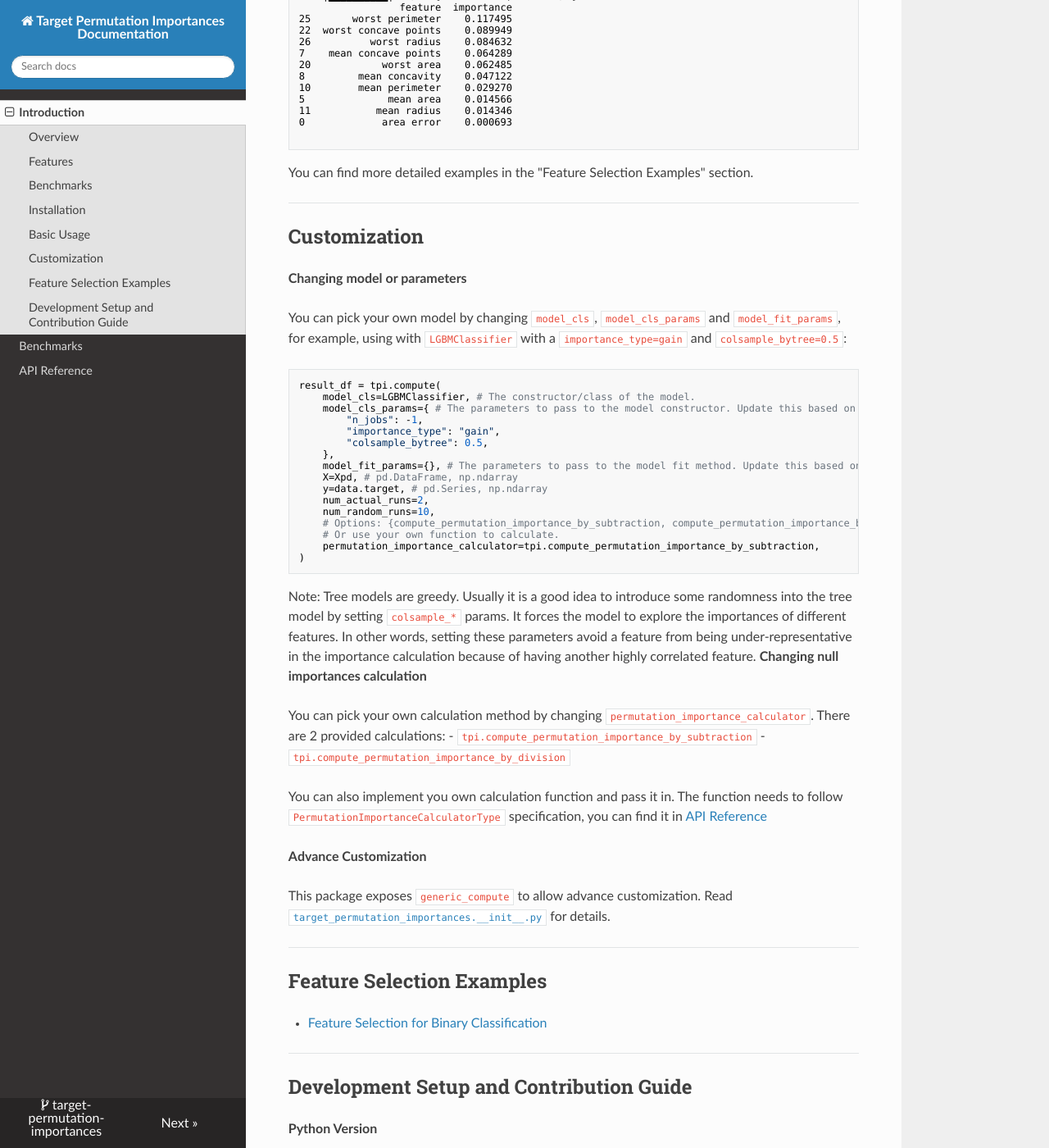
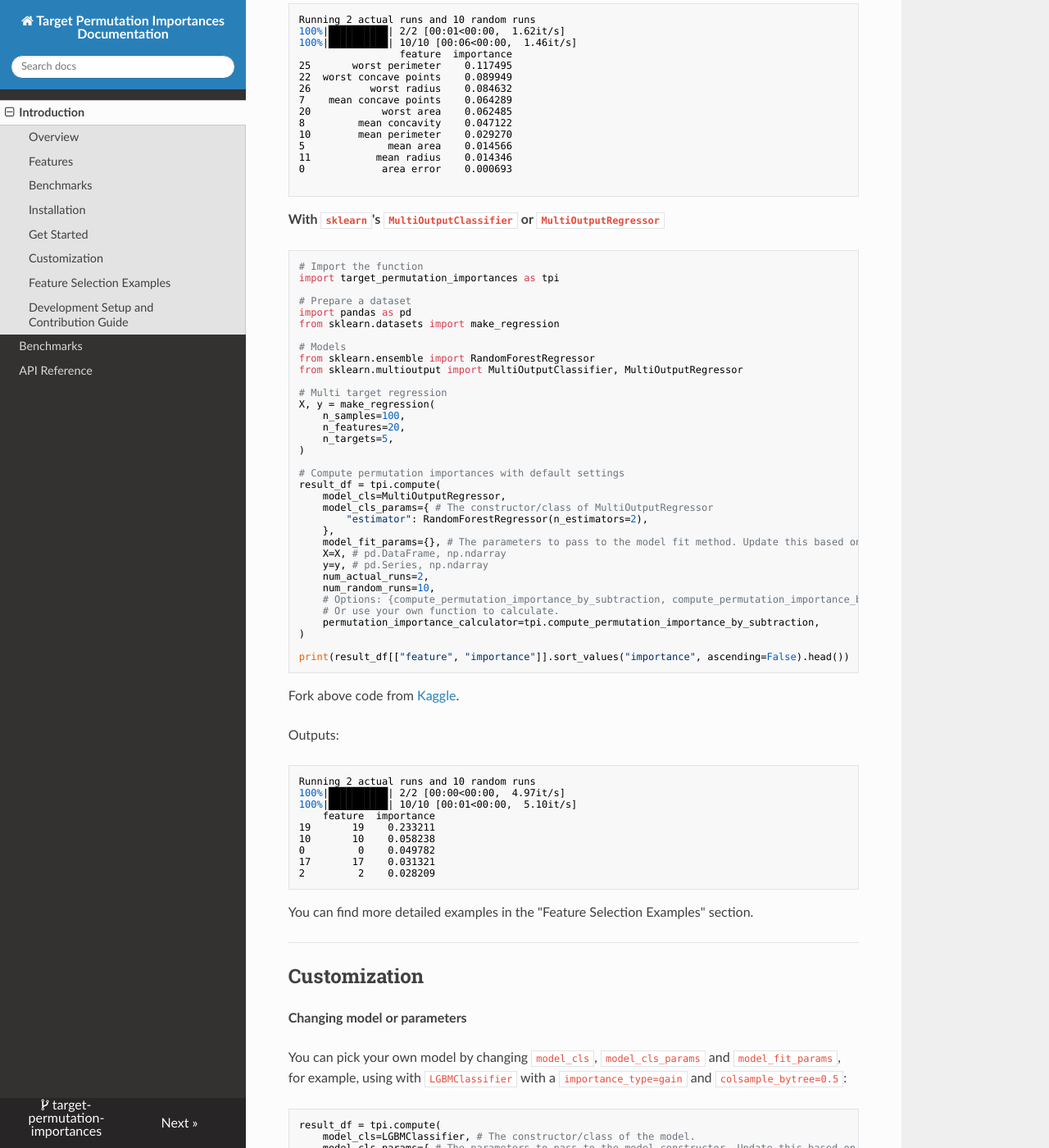
Before and after one commit to kingychiu/target-permutation-importances, an MkDocs documentation site: the page built from docs/index.md, in a window 1280 px wide and 1400 px high, scrolled down 3206 px. Shown: the whole window at 82% size. Built offline with MkDocs 1.6.1, drawn with Linux system fonts in a browser that asks for light colours; nearby versions of some CDN libraries; some of the changed text lies outside the part shown.

Commit message:
Document working with multi output

````diff
--- a/docs/index.md
+++ b/docs/index.md
@@ -10,6 +10,8 @@
 [[Bug Report]](https://github.com/kingychiu/target-permutation-importances/issues/)
 [[Documentation]](https://target-permutation-importances.readthedocs.io/en/latest/)
 [[API Reference]](https://target-permutation-importances.readthedocs.io/en/latest/reference/)
+
+---
 
 ## Overview
 Null Importances is normalized feature importance measures that can correct the feature importance bias.
@@ -40,9 +42,10 @@ This method were originally proposed/implemented by:
 ## Features
 1. Compute null importances with only one function call.
 2. Support models with `sklearn` interface, including `xgboost`, `catboost`, `lightgbm`.
-3. Support data in `pandas.DataFrame` and `numpy.ndarray`
-4. Highly customizable with both the exposed `compute` and `generic_compute` functions.
-5. Proven effectiveness in Kaggle competitions and in [`Our Benchmarks Results`](https://target-permutation-importances.readthedocs.io/en/latest/benchmarks/).
+3. Support `sklearn`'s `MultiOutputClassifier` or `MultiOutputRegressor` interface.
+4. Support data in `pandas.DataFrame` and `numpy.ndarray`
+5. Highly customizable with both the exposed `compute` and `generic_compute` functions.
+6. Proven effectiveness in Kaggle competitions and in [`Our Benchmarks Results`](https://target-permutation-importances.readthedocs.io/en/latest/benchmarks/).
 
 ---
 
@@ -95,7 +98,9 @@ beartype = "^0.14.1"
 ```
 ---
 
-## Basic Usage
+## Get Started
+
+**Standard models with `sklearn` interface**
 
 ```python
 # Import the function
@@ -153,6 +155,61 @@ Running 2 actual runs and 10 random runs
 11           mean radius    0.014346
 0             area error    0.000693
 
+```
+
+
+**With `sklearn`'s `MultiOutputClassifier` or `MultiOutputRegressor`**
+
+```python
+# Import the function
+import target_permutation_importances as tpi
+
+# Prepare a dataset
+import pandas as pd
+from sklearn.datasets import make_regression
+
+# Models
+from sklearn.ensemble import RandomForestRegressor
+from sklearn.multioutput import MultiOutputClassifier, MultiOutputRegressor
+
+# Multi target regression
+X, y = make_regression(
+    n_samples=100,
+    n_features=20,
+    n_targets=5,
+)
+
+# Compute permutation importances with default settings
+result_df = tpi.compute(
+    model_cls=MultiOutputRegressor,
+    model_cls_params={ # The constructor/class of MultiOutputRegressor
+        "estimator": RandomForestRegressor(n_estimators=2),
+    },
+    model_fit_params={}, # The parameters to pass to the model fit method. Update this based on your needs.
+    X=X, # pd.DataFrame, np.ndarray
+    y=y, # pd.Series, np.ndarray
+    num_actual_runs=2,
+    num_random_runs=10,
+    # Options: {compute_permutation_importance_by_subtraction, compute_permutation_importance_by_division}
+    # Or use your own function to calculate.
+    permutation_importance_calculator=tpi.compute_permutation_importance_by_subtraction,
+)
+
+print(result_df[["feature", "importance"]].sort_values("importance", ascending=False).head())
+```
+Fork above code from [Kaggle](https://www.kaggle.com/code/kingychiu/target-permutation-importances-basic-usage/notebook).
+
+Outputs:
+```
+Running 2 actual runs and 10 random runs
+100%|██████████| 2/2 [00:00<00:00,  4.97it/s]
+100%|██████████| 10/10 [00:01<00:00,  5.10it/s]
+    feature  importance
+19       19    0.233211
+10       10    0.058238
+0         0    0.049782
+17       17    0.031321
+2         2    0.028209
 ```
 
 You can find more detailed examples in the "Feature Selection Examples" section.
@@ -208,7 +265,8 @@ Read [`target_permutation_importances.__init__.py`](https://github.com/kingychiu
 ---
 
 ## Feature Selection Examples
-- [Feature Selection for Binary Classification](https://www.kaggle.com/code/kingychiu/feature-selection-for-binary-classification-task)
+- [Feature Selection for Binary Classification with RandomForestClassifier](https://www.kaggle.com/code/kingychiu/feature-selection-for-binary-classification-task)
+- [Feature Selection for Binary Classification with XGBClassifier](kaggle.com/code/kingychiu/feature-selection-for-binary-classification-xgb/notebook)
 
 ---
 
--- a/pyproject.toml
+++ b/pyproject.toml
@@ -1,6 +1,6 @@
 [project]
 name = "target-permutation-importances"
-version = "1.0.15"
+version = "1.0.16"
 description = "Compute (Target) Permutation Importances of a machine learning model"
 authors = [{name = "Anthony Chiu", email = "kingychiu@gmail.com"}]
 maintainers = [{name = "Anthony Chiu", email = "kingychiu@gmail.com"}]
@@ -25,7 +25,7 @@ classifiers = [
 
 [tool.poetry]
 name = "target-permutation-importances"
-version = "1.0.15"
+version = "1.0.16"
 description = "Compute (Target) Permutation Importances of a machine learning model"
 authors = ["Anthony Chiu <kingychiu@gmail.com>"]
 maintainers = ["Anthony Chiu <kingychiu@gmail.com>"]
````
Also changed, not shown: other parts of docs/index.md (+0 -3 lines), README.md (+62 -7 lines).
